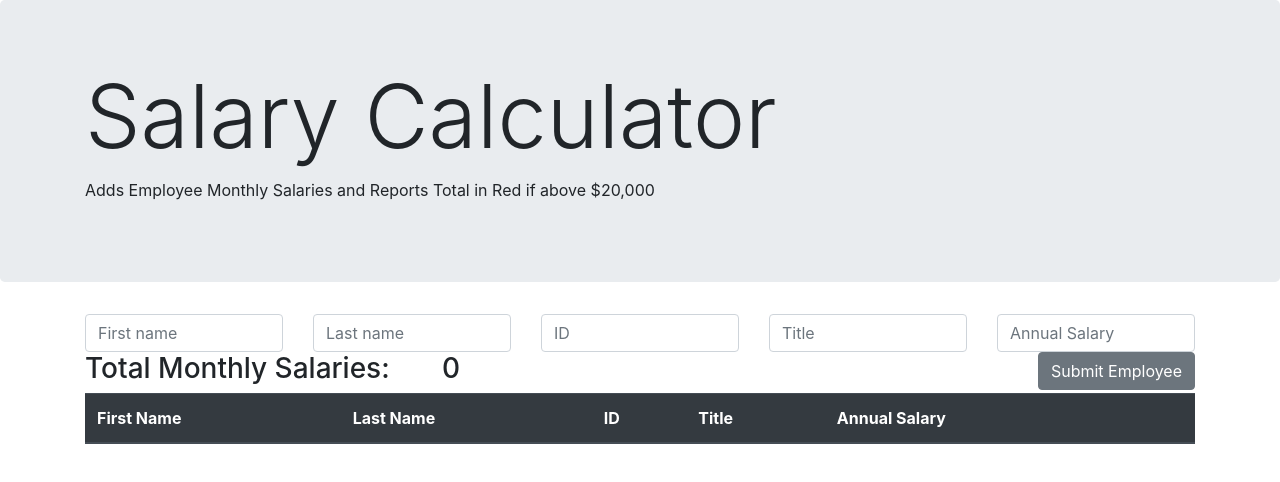
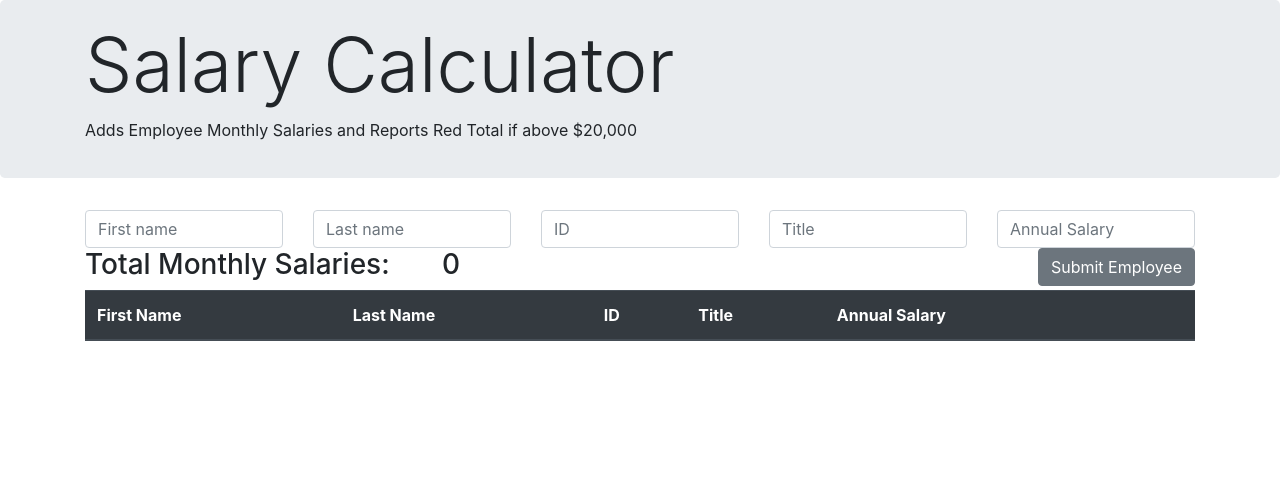
Before and after one commit to PrimeAcademy/weekend-js-salary-calculator, a plain HTML site: page index.html in a window 1280 px wide. Drawn offline with Linux system fonts and the light colour scheme.

Commit message:
adjusted element classes in css

```diff
--- a/index.html
+++ b/index.html
@@ -15,13 +15,13 @@
     <script src="./script/jquery-3.4.1.min_copy 2.js"></script>
     <script src="./script/client.js"></script>
   </head>
+
   <body>
     <div class="jumbotron">
       <div class="container">
-        <h1 class="display-2">Salary Calculator</h1>
+        <h1 class="display-2 h1Jumbo">Salary Calculator</h1>
         <p class="">
-          Adds Employee Monthly Salaries and Reports Total in Red if above
-          $20,000
+          Adds Employee Monthly Salaries and Reports Red Total if above $20,000
         </p>
       </div>
     </div>
--- a/styles/style.css
+++ b/styles/style.css
@@ -1,3 +1,11 @@
 .redBackground {
     background-color: #ff0000;
 }
+
+.h1Jumbo {
+    font-size: 75px;
+}
+
+.jumbotron {
+    padding: 20px;
+}
```
